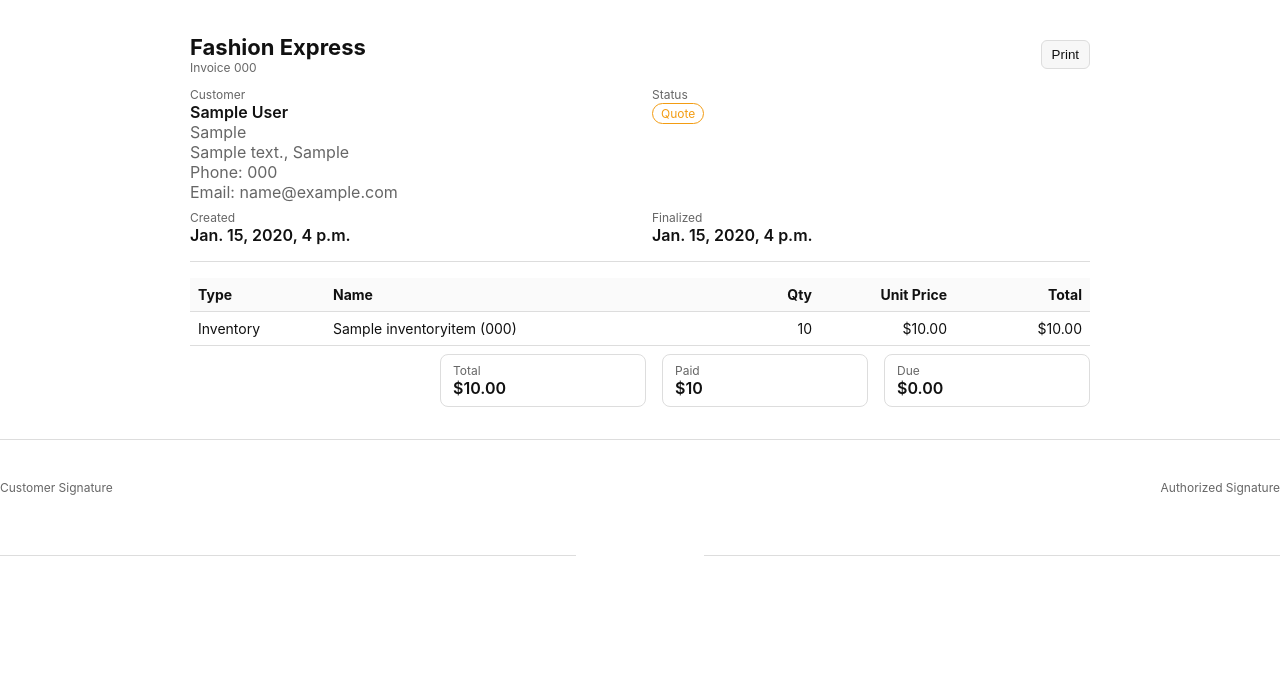
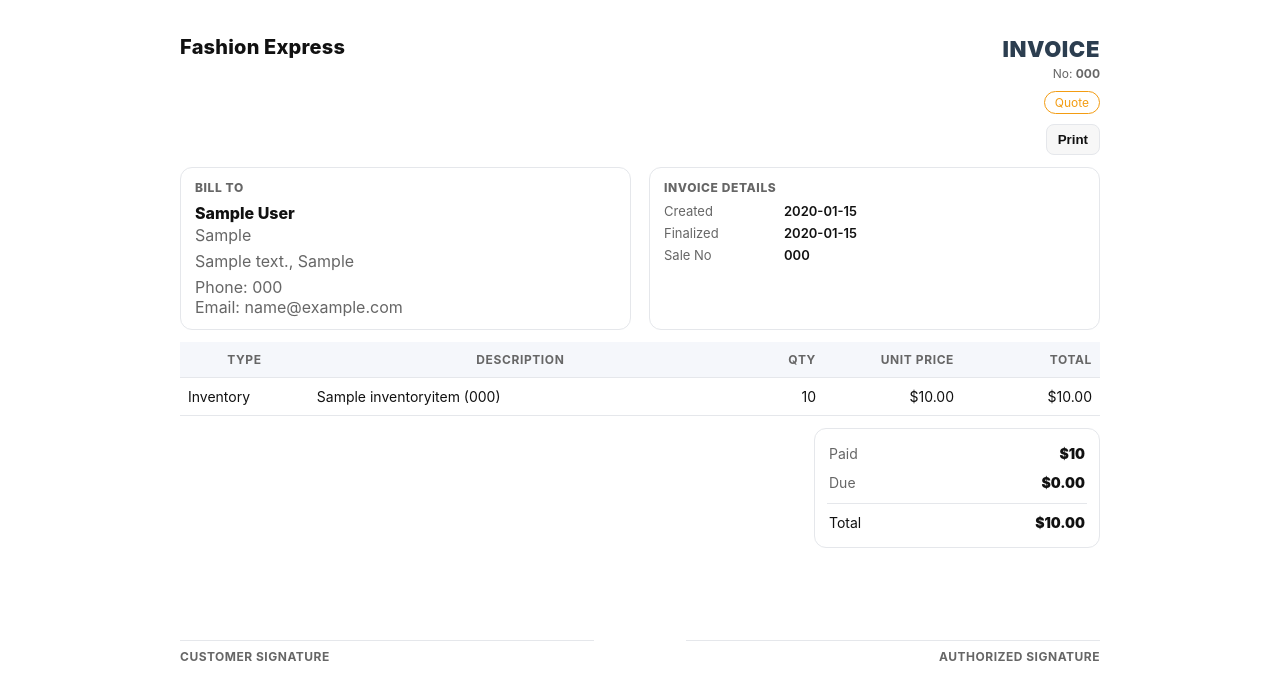
Before and after one commit to Emarat/org-management, a Django app: page /sales/1/invoice/ in a window 1280 px wide. Shown: the top 700 px of the page. Run offline with Django 4.2, Linux system fonts and the light colour scheme; a user stored in the database is signed in; tables that the repository leaves empty hold one stand-in row (values such as "Sample post").

Commit message:
Invoice: redesign layout and print A4

```diff
--- a/templates/core/sale_invoice.html
+++ b/templates/core/sale_invoice.html
@@ -3,50 +3,274 @@
 <head>
   <meta charset="UTF-8" />
   <meta name="viewport" content="width=device-width, initial-scale=1.0" />
-  <title>Invoice {{ sale.sale_number }} - {{ brand.name|default:'Fashion Express' }}</title>
+  <title>Invoice {{ sale.invoice_number|default:sale.sale_number }} - {{ brand.name|default:'Fashion Express' }}</title>
   <style>
-    :root { --text:#111; --muted:#666; --border:#ddd; --accent:#2c3e50; }
-    html, body { font-family: -apple-system, BlinkMacSystemFont, Segoe UI, Roboto, Helvetica, Arial, sans-serif; color:var(--text); margin:0; padding:0; background:#fff; }
-    .page { max-width: 900px; margin: 16px auto; padding: 16px 20px; }
-    .header { display:flex; align-items:center; justify-content:space-between; }
-    .title { font-size: 22px; font-weight: 700; }
+    :root {
+      --text: #111;
+      --muted: #666;
+      --border: #e5e7eb;
+      --soft: #f5f7fb;
+      --accent: #2c3e50;
+    }
+
+    html, body {
+      font-family: -apple-system, BlinkMacSystemFont, Segoe UI, Roboto, Helvetica, Arial, sans-serif;
+      color: var(--text);
+      margin: 0;
+      padding: 0;
+      background: #fff;
+    }
+
+    .page {
+      max-width: 920px;
+      margin: 18px auto;
+      padding: 18px 22px;
+    }
+
+    .row {
+      display: flex;
+      align-items: flex-start;
+      justify-content: space-between;
+      gap: 16px;
+      flex-wrap: nowrap;
+    }
+
+    .brand {
+      display: flex;
+      align-items: center;
+      gap: 12px;
+      min-width: 0;
+      flex: 1 1 auto;
+    }
+
+    .brand img { height: 52px; width: auto; }
+
+    .brand-title {
+      font-size: 20px;
+      font-weight: 800;
+      letter-spacing: 0.2px;
+      line-height: 1.15;
+      overflow-wrap: anywhere;
+    }
+
     .muted { color: var(--muted); }
-    .grid { display:grid; grid-template-columns: 1fr 1fr; gap: 8px 24px; margin-top: 10px; }
-    .label { color: var(--muted); font-size: 12px; }
-    .value { font-weight: 600; }
-    hr { border:0; border-top:1px solid var(--border); margin: 16px 0; }
-    .actions { text-align:right; margin: 8px 0; }
-    .btn { border:1px solid var(--border); background:#f7f7f7; color:var(--text); padding:6px 10px; border-radius:6px; cursor:pointer; }
-    table { width:100%; border-collapse: collapse; }
-    th, td { border-bottom: 1px solid var(--border); text-align:left; padding:8px; font-size: 14px; }
-    th { background:#fafafa; }
-    .text-end { text-align:right; }
-    .totals { display:flex; gap:16px; justify-content:flex-end; margin-top: 8px; }
-    .totals .box { border:1px solid var(--border); border-radius:8px; padding:8px 12px; min-width: 180px; }
-    .badge { display:inline-block; border:1px solid var(--border); border-radius: 999px; padding:2px 8px; font-size: 12px; }
-    .badge.finalized { border-color: #27ae60; color: #27ae60; }
-    .badge.draft { border-color: #f39c12; color: #f39c12; }
-    .badge.cancelled { border-color: #e74c3c; color: #e74c3c; }
-    @media print { .actions { display:none !important; } @page { size: A4; margin: 12mm; } .page { margin:0; padding:0; } }
+
+    .meta {
+      text-align: right;
+      min-width: 240px;
+      flex: 0 1 260px;
+    }
+
+    .doc-title {
+      font-size: 22px;
+      font-weight: 900;
+      color: var(--accent);
+      letter-spacing: 0.6px;
+    }
+
+    .doc-no {
+      font-size: 12px;
+      margin-top: 4px;
+    }
+
+    .pill {
+      display: inline-block;
+      border: 1px solid var(--border);
+      border-radius: 999px;
+      padding: 3px 10px;
+      font-size: 12px;
+      white-space: nowrap;
+    }
+
+    .pill.finalized { border-color: #27ae60; color: #27ae60; }
+    .pill.draft { border-color: #f39c12; color: #f39c12; }
+    .pill.cancelled { border-color: #e74c3c; color: #e74c3c; }
+
+    hr {
+      border: 0;
+      border-top: 1px solid var(--border);
+      margin: 16px 0;
+    }
+
+    .actions {
+      display: flex;
+      justify-content: flex-end;
+      gap: 10px;
+      margin: 10px 0 0;
+    }
+
+    .btn {
+      border: 1px solid var(--border);
+      background: #f7f7f7;
+      color: var(--text);
+      padding: 7px 11px;
+      border-radius: 8px;
+      cursor: pointer;
+      font-weight: 600;
+    }
+
+    .two-col {
+      display: grid;
+      grid-template-columns: 1fr 1fr;
+      gap: 12px 18px;
+      margin-top: 12px;
+    }
+
+    .card {
+      border: 1px solid var(--border);
+      border-radius: 12px;
+      padding: 12px 14px;
+      background: #fff;
+    }
+
+    .card-title {
+      font-size: 12px;
+      font-weight: 800;
+      letter-spacing: 0.6px;
+      color: var(--muted);
+      text-transform: uppercase;
+      margin-bottom: 8px;
+    }
+
+    .kv {
+      display: grid;
+      grid-template-columns: 110px 1fr;
+      gap: 6px 10px;
+      font-size: 13px;
+    }
+
+    .k { color: var(--muted); }
+    .v { font-weight: 600; }
+
+    table {
+      width: 100%;
+      border-collapse: collapse;
+      margin-top: 12px;
+    }
+
+    thead th {
+      font-size: 12px;
+      text-transform: uppercase;
+      letter-spacing: 0.6px;
+      background: var(--soft);
+      color: var(--muted);
+      border-bottom: 1px solid var(--border);
+      padding: 10px 8px;
+    }
+
+    tbody td {
+      border-bottom: 1px solid var(--border);
+      padding: 10px 8px;
+      font-size: 14px;
+      vertical-align: top;
+    }
+
+    .text-end { text-align: right; }
+
+    .totals {
+      display: flex;
+      justify-content: flex-end;
+      margin-top: 12px;
+    }
+
+    .totals-box {
+      border: 1px solid var(--border);
+      border-radius: 12px;
+      padding: 10px 12px;
+      min-width: 260px;
+      background: #fff;
+    }
+
+    .totals-row {
+      display: flex;
+      justify-content: space-between;
+      gap: 12px;
+      padding: 6px 2px;
+      font-size: 14px;
+    }
+
+    .totals-row strong { font-weight: 900; }
+    .totals-row.total { border-top: 1px solid var(--border); margin-top: 6px; padding-top: 10px; }
+
+    .signatures {
+      display: flex;
+      justify-content: space-between;
+      gap: 24px;
+      margin-top: 36px;
+    }
+
+    .sig {
+      width: 45%;
+    }
+
+    .sig .line {
+      height: 56px;
+      border-bottom: 1px solid var(--border);
+    }
+
+    .sig .label {
+      margin-top: 8px;
+      font-size: 12px;
+      color: var(--muted);
+      font-weight: 700;
+      text-transform: uppercase;
+      letter-spacing: 0.5px;
+    }
+
+    @media print {
+      html, body {
+        -webkit-print-color-adjust: exact;
+        print-color-adjust: exact;
+      }
+      .actions { display: none !important; }
+      @page { size: A4; margin: 12mm; }
+      /* Avoid fixed mm widths; browser print scaling differs across engines. */
+      .page { margin: 0; padding: 0; max-width: none; width: auto; }
+
+      /* Flex/grid can reflow unpredictably in print; use table layout for the header */
+      .row { display: table; width: 100%; table-layout: fixed; }
+      .brand, .meta { display: table-cell; vertical-align: top; }
+      /* Fixed right column width keeps INVOICE aligned */
+      .meta { width: 240px; text-align: right; }
+      .meta, .meta * { white-space: nowrap; }
+      .brand { width: auto; }
+
+      .brand img { height: 44px; }
+      .brand-title { font-size: 17px; }
+
+      /* Tighten vertical rhythm for print */
+      /* Use table layout for the two cards as well (grid/flex can break in print) */
+      .two-col { display: table; width: 100%; table-layout: fixed; margin-top: 10px; border-collapse: separate; border-spacing: 16px 0; }
+      .two-col .card { display: table-cell; width: 50%; }
+      table { margin-top: 10px; }
+      .totals { margin-top: 10px; }
+      .signatures { margin-top: 20px; }
+      .card { padding: 10px 12px; }
+      tbody td { padding: 8px 8px; }
+
+      thead { display: table-header-group; }
+      tfoot { display: table-footer-group; }
+      tr, .card, .totals-box, .sig { page-break-inside: avoid; }
+    }
+
+    @media (max-width: 720px) {
+      .two-col { grid-template-columns: 1fr; }
+      .meta { text-align: left; min-width: 0; }
+      .row { flex-direction: column; }
+      .signatures { flex-direction: column; }
+      .sig { width: 100%; }
+    }
   </style>
-  <script>
-    window.addEventListener('load', function(){ window.print(); });
-  </script>
 </head>
 <body>
   <div class="page">
-    <div class="header">
-      <div style="display:flex; align-items:center; gap:12px;">
+    <div class="row">
+      <div class="brand">
         {% if brand.logo_url %}
-          <img src="{{ brand.logo_url }}" alt="Logo" style="height:48px; width:auto;"/>
+          <img src="{{ brand.logo_url }}" alt="Logo" />
         {% endif %}
-        <div>
-          <div class="title">{{ brand.name|default:'Invoice' }}</div>
-          <div class="muted" style="font-size:12px;">Invoice {{ sale.sale_number }}</div>
-        </div>
-      </div>
-      <div class="actions"><button class="btn" onclick="window.print()">Print</button></div>
-    </div>
+        <div style="min-width:0;">
+          <div class="brand-title">{{ brand.name|default:'Fashion Express' }}</div>
           {% if brand.address or brand.phone or brand.email %}
             <div class="muted" style="font-size:12px; margin-top:6px;">
               {% if brand.address %}<div>{{ brand.address }}</div>{% endif %}
@@ -54,47 +278,56 @@
               {% if brand.email %}<div>Email: {{ brand.email }}</div>{% endif %}
             </div>
           {% endif %}
-    <div class="grid">
-      <div>
-        <div class="label">Customer</div>
-        <div class="value">{{ sale.customer.name }}</div>
-        {% if sale.customer.company %}
-          <div class="muted">{{ sale.customer.company }}</div>
-        {% endif %}
-        {% if sale.customer.address or sale.customer.city %}
-          <div class="muted">{{ sale.customer.address }}{% if sale.customer.city %}, {{ sale.customer.city }}{% endif %}</div>
-        {% endif %}
-        {% if sale.customer.phone %}
-          <div class="muted">Phone: {{ sale.customer.phone }}</div>
-        {% endif %}
-        {% if sale.customer.email %}
-          <div class="muted">Email: {{ sale.customer.email }}</div>
-        {% endif %}
-      </div>
-      <div>
-        <div class="label">Status</div>
-        <div>
-          <span class="badge {% if sale.status == 'finalized' %}finalized{% elif sale.status == 'cancelled' %}cancelled{% else %}draft{% endif %}">{{ sale.status|title }}</span>
         </div>
       </div>
-      <div>
-        <div class="label">Created</div>
-        <div class="value">{{ sale.created_at }}</div>
+
+      <div class="meta">
+        <div class="doc-title">INVOICE</div>
+        <div class="doc-no muted">
+          No: <strong>{{ sale.invoice_number|default:sale.sale_number }}</strong>
         </div>
-      {% if sale.finalized_at %}
-      <div>
-        <div class="label">Finalized</div>
-        <div class="value">{{ sale.finalized_at }}</div>
+        <div style="margin-top:10px;">
+          <span class="pill {% if sale.status == 'finalized' %}finalized{% elif sale.status == 'cancelled' %}cancelled{% else %}draft{% endif %}">{{ sale.status|title }}</span>
         </div>
-      {% endif %}
+      </div>
     </div>
 
-    <hr />
+    <div class="actions">
+      <button class="btn" onclick="window.print()">Print</button>
+    </div>
+
+    <div class="two-col">
+      <div class="card">
+        <div class="card-title">Bill To</div>
+        <div style="font-weight:800;">{{ sale.customer.name }}</div>
+        {% if sale.customer.company %}<div class="muted" style="margin-top:2px;">{{ sale.customer.company }}</div>{% endif %}
+        {% if sale.customer.address or sale.customer.city %}
+          <div class="muted" style="margin-top:6px;">{{ sale.customer.address }}{% if sale.customer.city %}, {{ sale.customer.city }}{% endif %}</div>
+        {% endif %}
+        {% if sale.customer.phone %}<div class="muted" style="margin-top:6px;">Phone: {{ sale.customer.phone }}</div>{% endif %}
+        {% if sale.customer.email %}<div class="muted">Email: {{ sale.customer.email }}</div>{% endif %}
+      </div>
+
+      <div class="card">
+        <div class="card-title">Invoice Details</div>
+        <div class="kv">
+          <div class="k">Created</div>
+          <div class="v">{{ sale.created_at|date:"Y-m-d" }}</div>
+          {% if sale.finalized_at %}
+            <div class="k">Finalized</div>
+            <div class="v">{{ sale.finalized_at|date:"Y-m-d" }}</div>
+          {% endif %}
+          <div class="k">Sale No</div>
+          <div class="v">{{ sale.sale_number }}</div>
+        </div>
+      </div>
+    </div>
+
     <table>
       <thead>
         <tr>
-          <th style="width: 15%">Type</th>
-          <th>Name</th>
+          <th style="width: 14%">Type</th>
+          <th>Description</th>
           <th class="text-end" style="width: 10%">Qty</th>
           <th class="text-end" style="width: 15%">Unit Price</th>
           <th class="text-end" style="width: 15%">Total</th>
@@ -122,29 +355,22 @@
     </table>
 
     <div class="totals">
-      <div class="box">
-        <div class="label">Total</div>
-        <div class="value">${{ sale.total_amount }}</div>
-      </div>
-      <div class="box">
-        <div class="label">Paid</div>
-        <div class="value">${{ sale.total_paid }}</div>
-      </div>
-      <div class="box">
-        <div class="label">Due</div>
-        <div class="value">${{ sale.balance_due }}</div>
+      <div class="totals-box">
+        <div class="totals-row"><span class="muted">Paid</span><span><strong>${{ sale.total_paid }}</strong></span></div>
+        <div class="totals-row"><span class="muted">Due</span><span><strong>${{ sale.balance_due }}</strong></span></div>
+        <div class="totals-row total"><span>Total</span><span><strong>${{ sale.total_amount }}</strong></span></div>
       </div>
     </div>
+
+    <div class="signatures">
+      <div class="sig">
+        <div class="line"></div>
+        <div class="label">Customer Signature</div>
       </div>
-  <hr />
-  <div style="display:flex; justify-content:space-between; margin-top: 40px;">
-    <div style="width:45%;">
-      <div class="label">Customer Signature</div>
-      <div style="height:60px; border-bottom:1px solid var(--border);"></div>
+      <div class="sig" style="text-align:right;">
+        <div class="line"></div>
+        <div class="label">Authorized Signature</div>
       </div>
-    <div style="width:45%; text-align:right;">
-      <div class="label">Authorized Signature</div>
-      <div style="height:60px; border-bottom:1px solid var(--border);"></div>
     </div>
   </div>
 </body>
```
Lines whose indentation alone changed are shown as unchanged.
